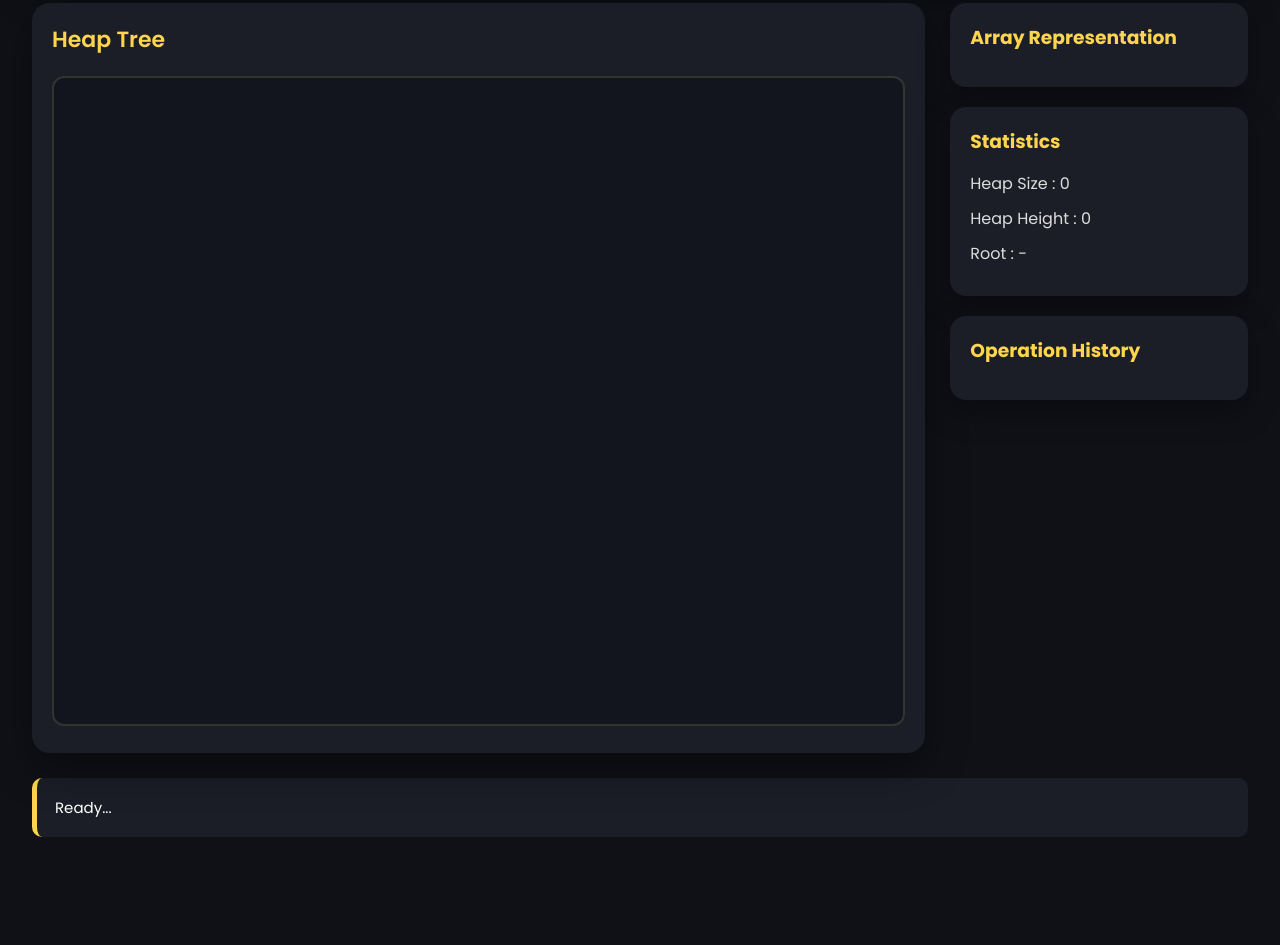
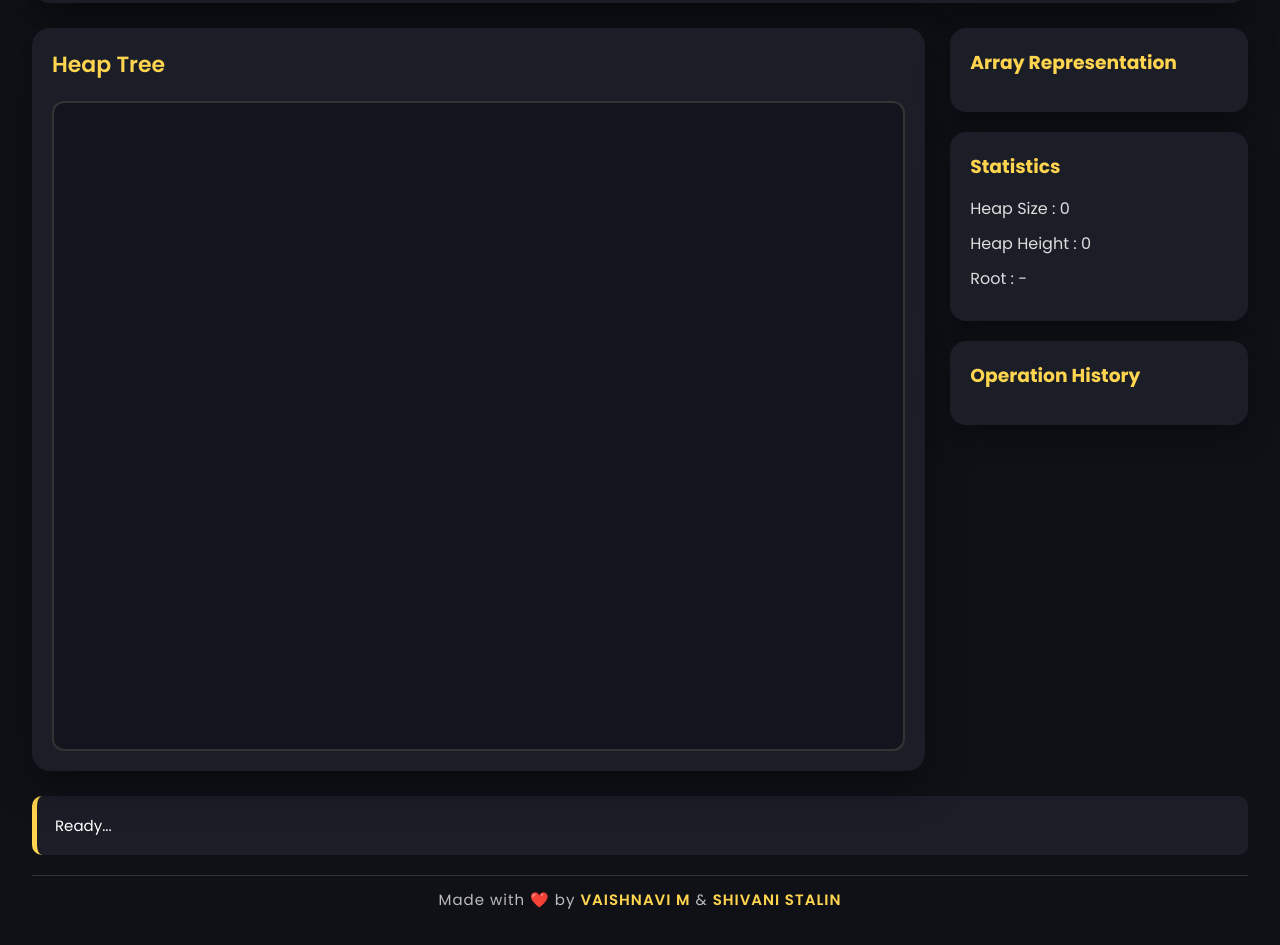
Before and after one commit to VAISHNAVI273105/heap, a plain HTML site: page index.html in a window 1280 px wide. Shown: the part 341-1286 px from the top of the page. Before the commit the page ends 1208 px from the top, so only its background shows below. Drawn offline with Linux system fonts and the light colour scheme.

Commit message:
Add files via upload

```diff
--- a/index.html
+++ b/index.html
@@ -1,4 +1,4 @@
-<!DOCTYPE html>
+ <!DOCTYPE html>
 <html lang="en">
 
 <head>
@@ -209,18 +209,19 @@
 
     </main>
 
-    <!-- ================= STATUS ================= -->
+    <!-- ================= FOOTER ================= -->
 
-    <footer>
+<footer>
 
-        <div id="status">
+    <div id="status">
+        Ready...
+    </div>
 
-            Ready...
+    <div class="credits">
+        <p>Made with ❤️ by <strong>VAISHNAVI M</strong> & <strong>SHIVANI STALIN</strong></p>
+    </div>
 
-        </div>
-
-    </footer>
-
+</footer>
 </div>
 
 <script src="script.js"></script>
--- a/script.js
+++ b/script.js
@@ -751,4 +751,3 @@ function drawHeap(){
     }
 
 }
-refresh();
--- a/style.css
+++ b/style.css
@@ -536,3 +536,36 @@ height:500px;
 }
 
 }
+/* ==============================
+        CREDITS
+================================= */
+
+.credits{
+
+    margin-top:20px;
+
+    text-align:center;
+
+    color:#bbbbbb;
+
+    font-size:15px;
+
+    letter-spacing:1px;
+
+}
+
+.credits strong{
+
+    color:#FFD54F;
+
+    font-weight:600;
+
+}
+
+.credits p{
+
+    padding:12px;
+
+    border-top:1px solid #333;
+
+}
```
